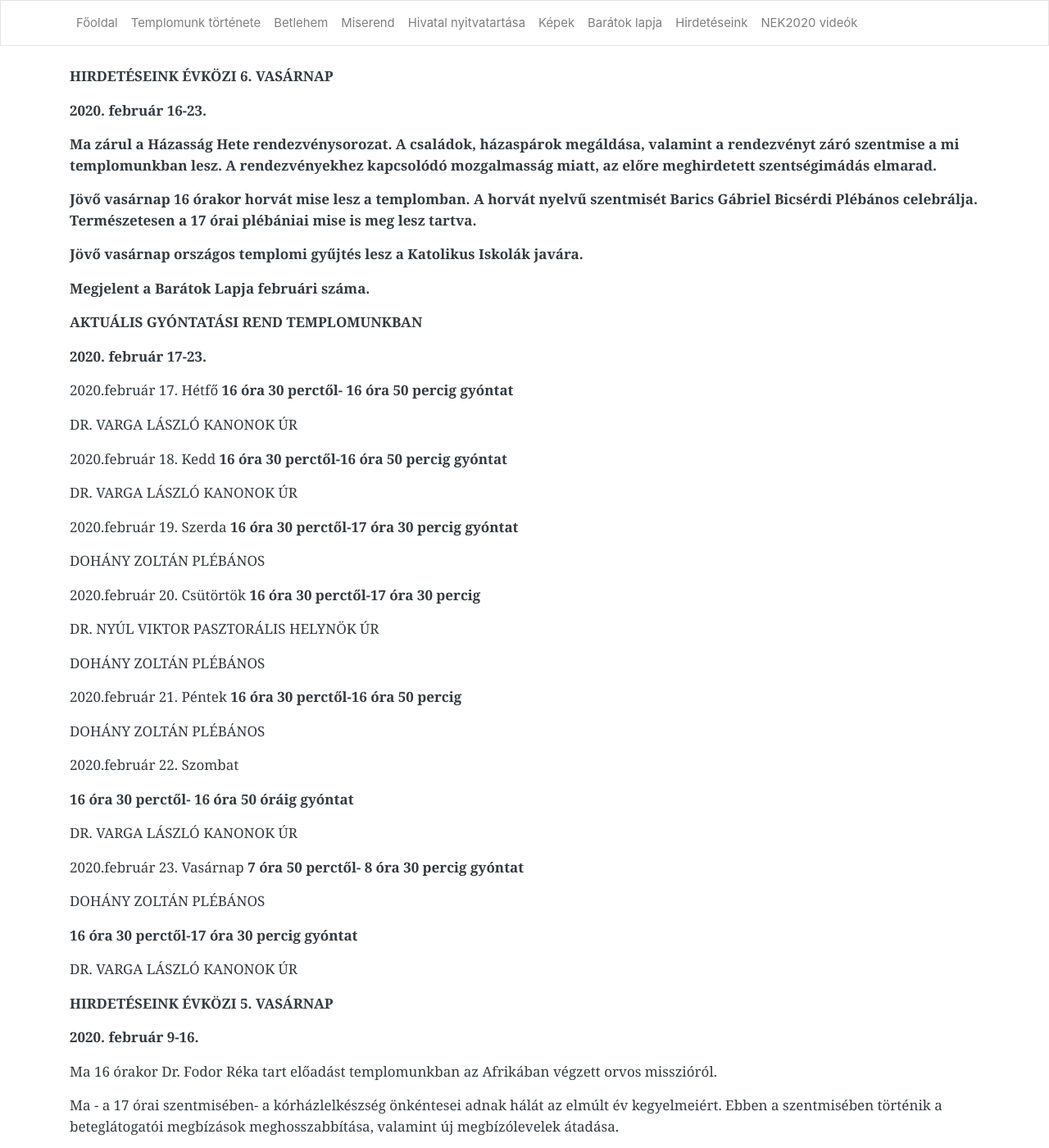
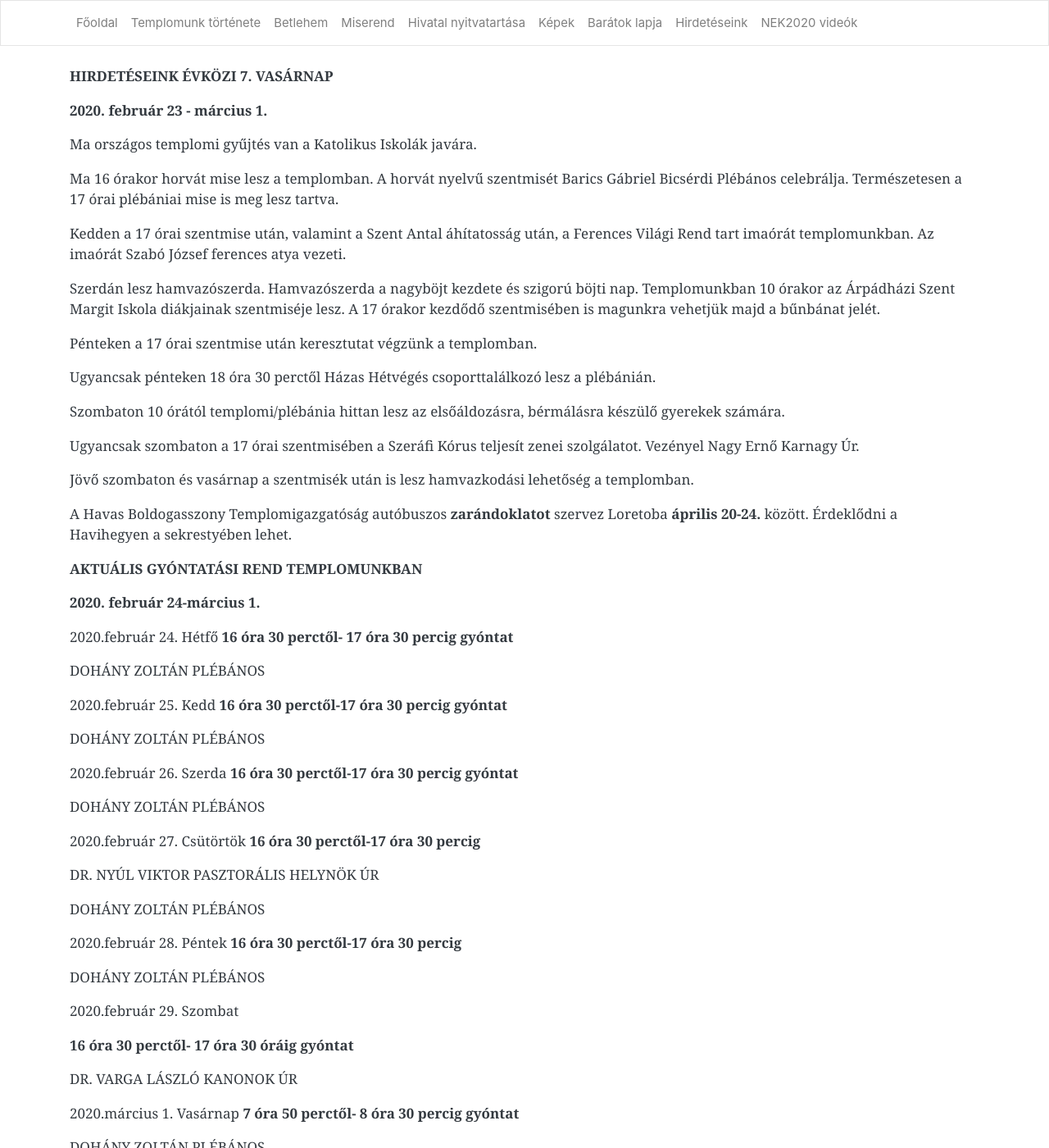
Before and after one commit to pecsi-ferences/pecsi-ferences.github.io, a Jekyll site: the page built from hirdeteseink.md, in a window 1280 px wide and 1400 px high. Shown: the whole window at 82% size. Built offline with Jekyll 4.4.1, drawn with Linux system fonts in a browser that asks for light colours; nearby versions of some CDN libraries; some of the changed text lies outside the part shown.

Commit message:
Update from Forestry.io Zoltán Dohány updated hirdeteseink.md

```diff
--- a/hirdeteseink.md
+++ b/hirdeteseink.md
@@ -3,6 +3,70 @@ layout: default
 title: Hirdetéseink
 
 ---
+**HIRDETÉSEINK ÉVKÖZI 7. VASÁRNAP**
+
+**2020. február 23 - március 1.**
+
+Ma országos templomi gyűjtés van a Katolikus Iskolák javára.
+
+Ma 16 órakor horvát mise lesz a templomban. A horvát nyelvű szentmisét Barics Gábriel Bicsérdi Plébános celebrálja. Természetesen a 17 órai plébániai mise is meg lesz tartva.
+
+Kedden a 17 órai szentmise után, valamint a Szent Antal áhítatosság után, a Ferences Világi Rend tart imaórát templomunkban. Az imaórát Szabó József ferences atya vezeti.
+
+Szerdán lesz hamvazószerda. Hamvazószerda a nagyböjt kezdete és szigorú böjti nap. Templomunkban 10 órakor az Árpádházi Szent Margit Iskola diákjainak szentmiséje lesz. A 17 órakor kezdődő szentmisében is magunkra vehetjük majd a bűnbánat jelét.
+
+Pénteken a 17 órai szentmise után keresztutat végzünk a templomban.
+
+Ugyancsak pénteken 18 óra 30 perctől Házas Hétvégés csoporttalálkozó lesz a plébánián.
+
+Szombaton 10 órától templomi/plébánia hittan lesz az elsőáldozásra, bérmálásra készülő gyerekek számára.
+
+Ugyancsak szombaton a 17 órai szentmisében a Szeráfi Kórus teljesít zenei szolgálatot. Vezényel Nagy Ernő Karnagy Úr.
+
+Jövő szombaton és vasárnap a szentmisék után is lesz hamvazkodási lehetőség a templomban.
+
+A Havas Boldogasszony Templomigazgatóság autóbuszos **zarándoklatot** szervez Loretoba **április 20-24.** között. Érdeklődni a Havihegyen a sekrestyében lehet.
+
+**AKTUÁLIS GYÓNTATÁSI REND TEMPLOMUNKBAN**
+
+**2020. február 24-március 1.**
+
+2020\.február 24. Hétfő **16 óra 30 perctől- 17 óra 30 percig gyóntat**
+
+DOHÁNY ZOLTÁN PLÉBÁNOS
+
+2020\.február 25. Kedd **16 óra 30 perctől-17 óra 30 percig gyóntat**
+
+DOHÁNY ZOLTÁN PLÉBÁNOS
+
+2020\.február 26. Szerda **16 óra 30 perctől-17 óra 30 percig gyóntat**
+
+DOHÁNY ZOLTÁN PLÉBÁNOS
+
+2020\.február 27. Csütörtök **16 óra 30 perctől-17 óra 30 percig**
+
+DR. NYÚL VIKTOR PASZTORÁLIS HELYNÖK ÚR
+
+DOHÁNY ZOLTÁN PLÉBÁNOS
+
+2020\.február 28. Péntek **16 óra 30 perctől-17 óra 30 percig**
+
+DOHÁNY ZOLTÁN PLÉBÁNOS
+
+2020\.február 29. Szombat
+
+**16 óra 30 perctől- 17 óra 30 óráig gyóntat**
+
+DR. VARGA LÁSZLÓ KANONOK ÚR
+
+2020\.március 1. Vasárnap **7 óra 50 perctől- 8 óra 30 percig gyóntat**
+
+DOHÁNY ZOLTÁN PLÉBÁNOS
+
+**16 óra 30 perctől-17 óra 30 percig gyóntat**
+
+DR. VARGA LÁSZLÓ KANONOK ÚR
+
 **HIRDETÉSEINK ÉVKÖZI 6. VASÁRNAP**
 
 **2020. február 16-23.**
```
